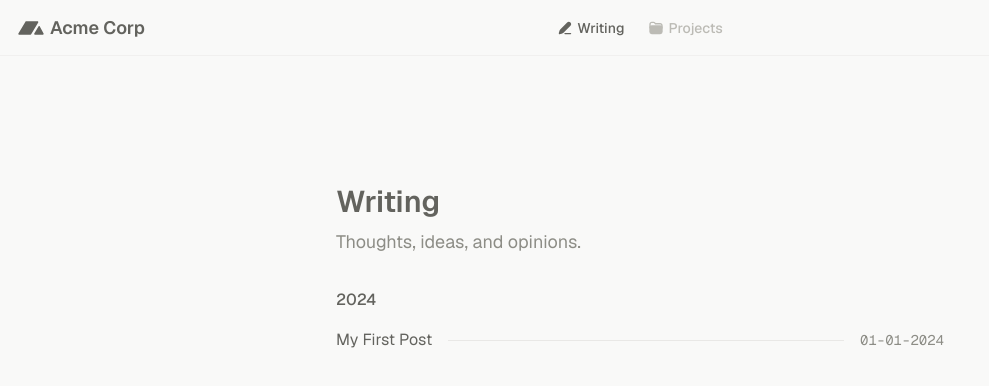
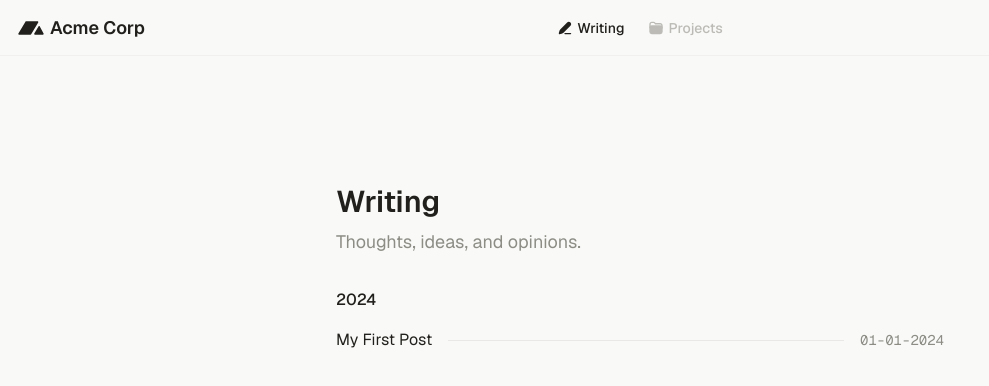
Before and after one commit to juwanpetty/juwanpetty.com, a Next.js app: page / in a window 1280 px wide. Shown: the top 386 px of the page, without its empty margins (0-989 px from the left). Built offline with nearby package versions, Linux system fonts and the light colour scheme.

Commit message:
Update text color

```diff
--- a/app/page.tsx
+++ b/app/page.tsx
@@ -20,7 +20,7 @@ function PostItem({ title, date, slug }: PostItemProps) {
       className="group flex flex-row items-center gap-4 truncate font-normal text-inherit no-underline transition-colors"
       href={`/writing/${slug}`}
     >
-      <p className="text-sand-11 m-0 truncate transition-colors group-hover:text-red-500">
+      <p className="text-sand-12 m-0 truncate transition-colors group-hover:text-red-500">
         {title}
       </p>
       <hr className="border-sand-4 m-0 block min-w-7 flex-1 transition-colors group-hover:border-red-400" />
@@ -39,14 +39,14 @@ async function Home() {
     <MainLayout>
       <div className="mx-auto w-full max-w-screen-sm px-4 pb-32 pt-16 sm:pt-32">
         <header className="space-y-2">
-          <h1 className="text-sand-11 m-0 text-3xl font-semibold">Writing</h1>
+          <h1 className="text-sand-12 m-0 text-3xl font-semibold">Writing</h1>
           <p className="text-sand-9 m-0 text-lg">
             Thoughts, ideas, and opinions.
           </p>
         </header>
         {groupedPosts.map((group) => (
           <div key={group.year} className="space-y-4">
-            <div className="text-sand-11 mt-8 flex items-center justify-start font-medium">
+            <div className="text-sand-12 mt-8 flex items-center justify-start font-medium">
               <span>{group.year}</span>
             </div>
             <div className="grid gap-4">
--- a/app/projects/page.tsx
+++ b/app/projects/page.tsx
@@ -24,7 +24,7 @@ function ProjectItem({
     >
       <div className="border-sand-4 bg-sand-1 aspect-video w-full rounded-lg border" />
       <div className="px-4">
-        <h2 className="text-sand-11 text-base font-medium">{title}</h2>
+        <h2 className="text-sand-12 text-base font-medium">{title}</h2>
         <p className="text-sand-9 text-base">{description}</p>
       </div>
     </a>
@@ -36,7 +36,7 @@ async function Projects() {
     <MainLayout>
       <div className="mx-auto w-full max-w-screen-sm px-4 pb-32 pt-16 sm:pt-32">
         <header className="space-y-2">
-          <h1 className="text-sand-11 m-0 text-3xl font-semibold">Projects</h1>
+          <h1 className="text-sand-12 m-0 text-3xl font-semibold">Projects</h1>
           <p className="text-sand-9 m-0 text-lg">
             Some cool projects I&apos;ve worked on.
           </p>
--- a/app/writing/[slug]/page.tsx
+++ b/app/writing/[slug]/page.tsx
@@ -29,15 +29,15 @@ async function WritingDetail({ params }: Props) {
     <MainLayout>
       <div className="mx-auto w-full max-w-screen-sm px-4 pb-32 pt-16 sm:pt-32">
         <header className="space-y-2">
-          <h1 className="text-sand-11 m-0 text-3xl font-semibold">{title}</h1>
+          <h1 className="text-sand-12 m-0 text-3xl font-semibold">{title}</h1>
           <div>
             <p className="text-sand-9 text-base">
               Filed under{" "}
-              <Link href="/" className="text-sand-11 font-medium underline">
+              <Link href="/" className="text-sand-12 font-medium underline">
                 JavaScript
               </Link>{" "}
               on{" "}
-              <span className="text-sand-11 font-medium">
+              <span className="text-sand-12 font-medium">
                 {format(new Date(publishedAt), "MMMM do, yyyy")}
               </span>
               .
--- a/components/BottomNavigation.tsx
+++ b/components/BottomNavigation.tsx
@@ -15,7 +15,7 @@ function NavLink({ href, children, hrefMatches }: NavLinkProps) {
       className={cn(
         "text-sand-8 hover:text-sand-9 flex aspect-video h-full items-center justify-center gap-1 px-2",
         {
-          "text-sand-11 hover:text-sand-11": isCurrentPath({
+          "text-sand-12 hover:text-sand-12": isCurrentPath({
             pathName,
             href: hrefMatches || [href],
           }),
--- a/components/TopNavigation.tsx
+++ b/components/TopNavigation.tsx
@@ -13,7 +13,7 @@ function NavLink({ href, children, hrefMatches }: NavLinkProps) {
     <Link
       href={href}
       className={cn("text-sand-8 hover:text-sand-9 flex items-center gap-1", {
-        "text-sand-11 hover:text-sand-11": isCurrentPath({
+        "text-sand-12 hover:text-sand-12": isCurrentPath({
           pathName,
           href: hrefMatches || [href],
         }),
@@ -27,7 +27,7 @@ function NavLink({ href, children, hrefMatches }: NavLinkProps) {
 export function TopNavigation() {
   return (
     <header className="border-sand-2 bg-sand-2 sm:border-sand-3 left-0 top-0 z-10 flex h-[var(--header-height)] w-full items-center justify-center gap-6 border-b border-solid px-4 sm:fixed sm:justify-start">
-      <Link href="/" className="text-sand-11 flex items-center gap-1.5">
+      <Link href="/" className="text-sand-12 flex items-center gap-1.5">
         <svg
           width="28"
           height="20"
```
